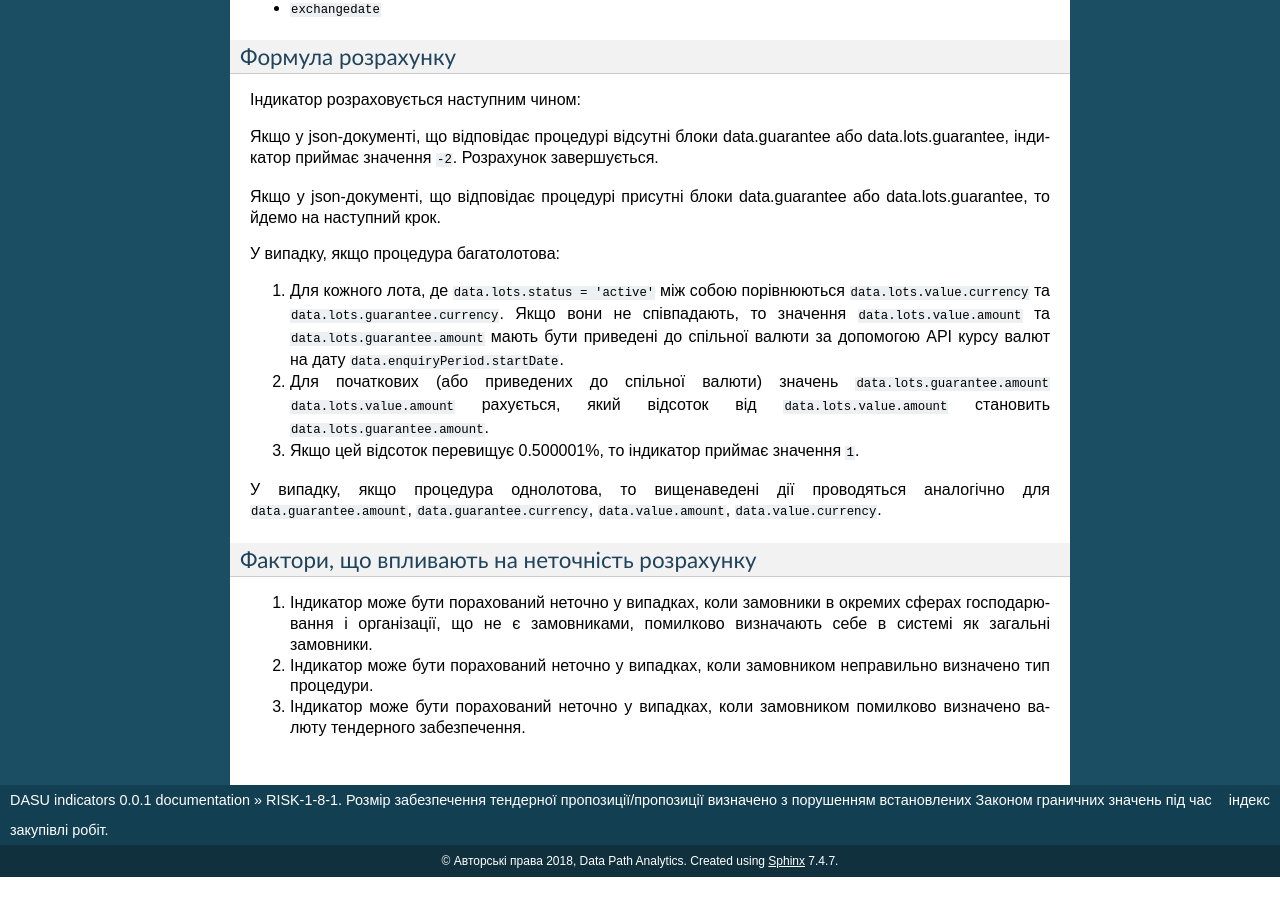
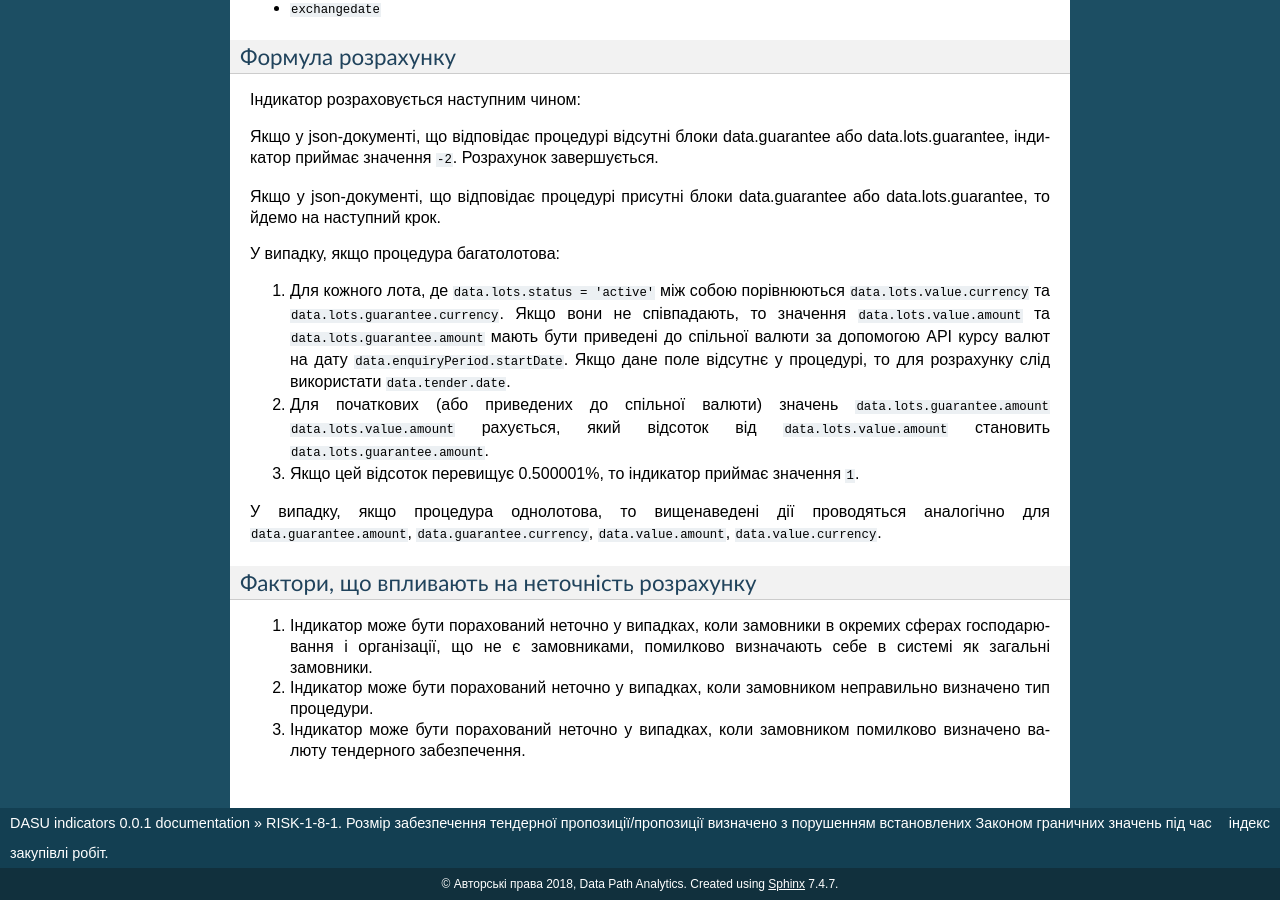
Before and after one commit to dbolshev/indicators-docs, a Sphinx documentation site: the page built from docs/RISK-1-8-1.rst, in a window 1280 px wide and 900 px high, scrolled down 2385 px. Built offline with Sphinx 7.4.7, drawn with Linux system fonts in a browser that asks for light colours; pages that are not in the unit, such as notebooks, are missing from menus; before the commit the page ends 3262 px from its top, so only the background shows below that.

Commit message:
Update RISK-1-8-1.rst

```diff
--- a/docs/RISK-1-8-1.rst
+++ b/docs/RISK-1-8-1.rst
@@ -126,7 +126,7 @@ RISK-1-8-1. Розмір забезпечення тендерної пропо
 
 У випадку, якщо процедура багатолотова:
 
-1. Для кожного лота, де ``data.lots.status = 'active'`` між собою порівнюються ``data.lots.value.currency`` та ``data.lots.guarantee.currency``. Якщо вони не співпадають, то значення ``data.lots.value.amount`` та ``data.lots.guarantee.amount`` мають бути приведені до спільної валюти за допомогою API курсу валют на дату ``data.enquiryPeriod.startDate``.
+1. Для кожного лота, де ``data.lots.status = 'active'`` між собою порівнюються ``data.lots.value.currency`` та ``data.lots.guarantee.currency``. Якщо вони не співпадають, то значення ``data.lots.value.amount`` та ``data.lots.guarantee.amount`` мають бути приведені до спільної валюти за допомогою API курсу валют на дату ``data.enquiryPeriod.startDate``. Якщо дане поле відсутнє у процедурі, то для розрахунку слід використати ``data.tender.date``.
 
 2. Для початкових (або приведених до спільної валюти) значень ``data.lots.guarantee.amount`` ``data.lots.value.amount`` рахується, який відсоток від ``data.lots.value.amount`` становить ``data.lots.guarantee.amount``.
 
```
